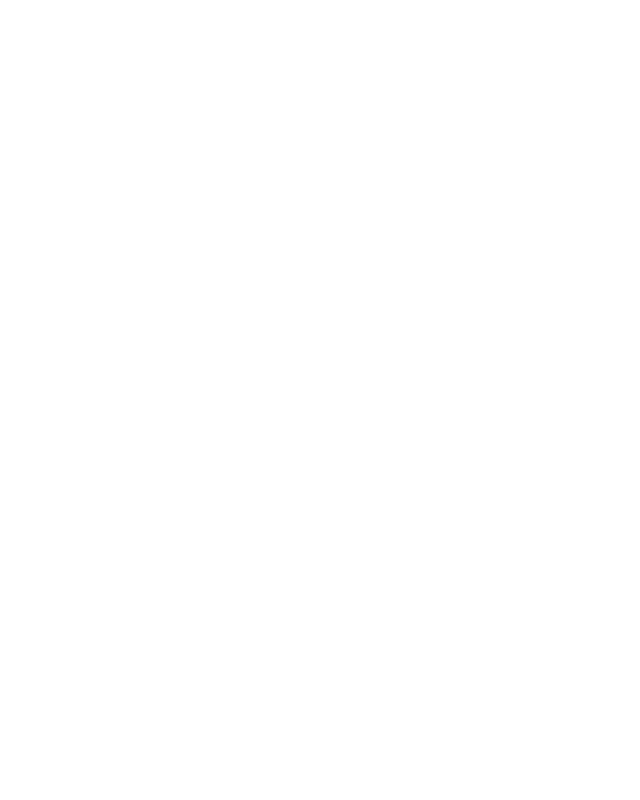
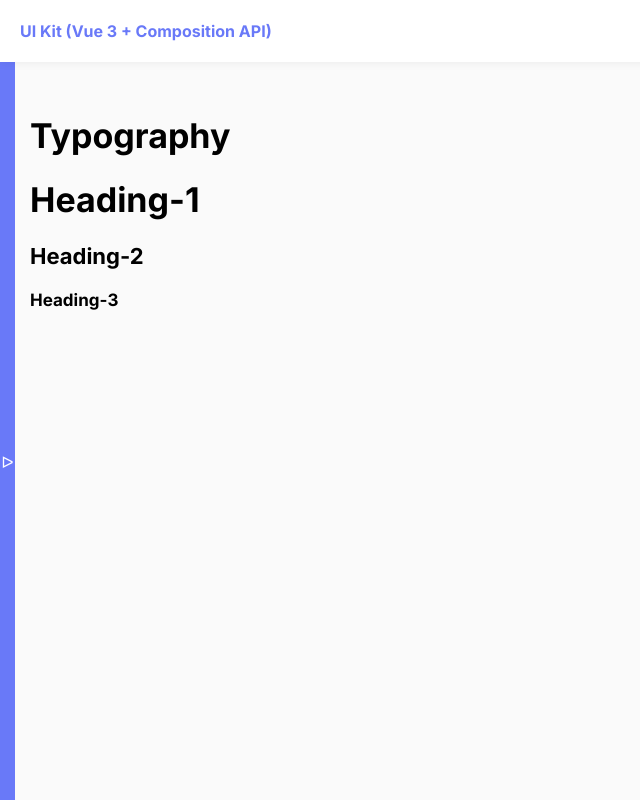
Before and after one commit to benny214/uikit-vue3, a Vue app: page /typography in a window 1280 px wide. Shown: the whole page, without its empty margins (0-640 px from the left). Built offline with nearby package versions, Linux system fonts and the light colour scheme.

Commit message:
создание проетка, настройка роутера

```diff
--- a/index.html
+++ b/index.html
@@ -4,7 +4,7 @@
     <meta charset="UTF-8" />
     <link rel="icon" type="image/svg+xml" href="/vite.svg" />
     <meta name="viewport" content="width=device-width, initial-scale=1.0" />
-    <title>Vite + Vue</title>
+    <link href="https://fonts.googleapis.com/css2?family=Inter:wght@400;700&amp;display=swap" rel="stylesheet">
   </head>
   <body>
     <div id="app"></div>
--- a/src/App.vue
+++ b/src/App.vue
@@ -1,11 +1,57 @@
+<template>
+  <div class="container">
+    <div @click="toggleMenu" :class="['sidebar-toggle', {'sidebar-toggle--opened': isOpenMenu}]">&#5125;</div>
+    <LayoutHeader/>
+    <LayoutSidebar :openSidebar="isOpenMenu"/>
+    <div :class="['content', {'content--full': !isOpenMenu}]">
+      <RouterView />
+    </div>
+  </div>
+</template>
+
 <script setup>
+import LayoutHeader from '@/components/layout/Header.vue'
+import LayoutSidebar from '@/components/layout/Sidebar.vue'
+import { ref } from 'vue'
 
+const isOpenMenu = ref(false)
+
+const toggleMenu = () => {
+  isOpenMenu.value = !isOpenMenu.value
+}
 </script>
 
-<template>
-<div></div>
-</template>
+<style scoped lang="scss">
+@import 'assets/styles/main';
 
-<style scoped lang="scss">
+.content {
+  max-width: 1400px;
+  margin-left: 250px;
+  padding: 30px;
+  transition: .2s;
+  &--full {
+    margin-left: 0;
+  }
+}
 
+.sidebar-toggle {
+  position: fixed;
+  left: 0;
+  width: 15px;
+  background-color: $primary-c;
+  height: 100%;
+  top: 62px;
+  z-index: 1;
+  cursor: pointer;
+  color: #fff;
+  display: flex;
+  align-items: center;
+  justify-content: center;
+}
+
+@media screen and (max-width: 1023px) {
+  .content {
+    margin-left: 0;
+  }
+}
 </style>
--- /dev/null
+++ b/src/assets/styles/common.scss
@@ -0,0 +1,18 @@
+* {
+  box-sizing: border-box;
+  font-size: 16px;
+}
+
+html,
+body {
+  margin: 0;
+  padding: 0;
+  font-family: 'Inter', Arial, sans-serif;
+  font-size: 16px;
+  background-color: $body-bg;
+}
+
+a {
+  text-decoration: none;
+  color: $primary-c;
+}
--- a/src/assets/styles/main.scss
+++ b/src/assets/styles/main.scss
@@ -1 +1,2 @@
 @import './variables.scss';
+@import './common.scss';
--- a/src/assets/styles/variables.scss
+++ b/src/assets/styles/variables.scss
@@ -0,0 +1,4 @@
+$primary-c: #6979F8;
+$primary-c-h: #A5AFFB;
+$cecondary-c: #BE52F2;
+$body-bg: #FAFAFA;
--- /dev/null
+++ b/src/components/layout/Header.vue
@@ -0,0 +1,19 @@
+<template>
+  <header class="header">
+    <router-link to="/">UI Kit (Vue 3 + Composition API)</router-link>
+  </header>
+</template>
+
+<style lang="scss" scoped>
+.header {
+  background-color: #fff;
+  font-weight: bold;
+  padding: 0 20px;
+  box-shadow: 0 0 10px rgba(0, 0, 0, .07);
+  height: 62px;
+  display: flex;
+  align-items: center;
+  z-index: 1;
+  position: relative;
+}
+</style>
--- /dev/null
+++ b/src/components/layout/Sidebar.vue
@@ -0,0 +1,55 @@
+<template>
+  <div :class="['sidebar', {'sidebar--open': openSidebar}]">
+    <router-link
+      class="sidebar__link"
+      v-for="link in links"
+      :key="link.name"
+      :to="link.href">{{ link.name }}</router-link>
+  </div>
+</template>
+<script setup>
+import { ref } from "vue";
+
+const props = defineProps({
+  openSidebar: {
+    type: Boolean,
+    required: true
+  }
+})
+
+const links = ref([
+  { name: "Typography", href: "/typography" },
+  { name: "Button", href: "/button" },
+]);
+</script>
+<style lang="scss" scoped>
+@import '@/assets/styles/main';
+
+.sidebar {
+  left: 0;
+  top: 62px;
+  height: 100%;
+  background-color: #fff;
+  position: fixed;
+  width: 250px;
+  padding: 20px;
+  transition: .2s;
+  box-shadow: 0 0 10px rgba(0,0,0,.07);
+  transform: translateX(-250px);
+  &--open {
+    transform: translateX(0);
+  }
+  &__link {
+    display: block;
+    border-radius: 12px;
+    padding: 10px;
+    border: 2px solid #fff;
+    transition: .2s;
+    font-weight: bold;
+    margin-bottom: 10px;
+    &:hover {
+      border-color: $primary-c-h;
+    }
+  }
+}
+</style>
--- a/src/main.js
+++ b/src/main.js
@@ -1,5 +1,6 @@
 import { createApp } from 'vue'
-import './style.css'
+import './assets/styles/main.scss'
 import App from './App.vue'
+import router from './router'
 
-createApp(App).mount('#app')
+createApp(App).use(router).mount('#app')
--- /dev/null
+++ b/src/router/index.js
@@ -0,0 +1,27 @@
+import { createRouter, createWebHistory } from 'vue-router'
+import Index from '@/views/index.vue'
+import Button from '@/views/Button.vue'
+import Typography from '@/views/Typography.vue'
+
+const router = createRouter({
+  history: createWebHistory(),
+  routes: [
+    {
+      path: '/',
+      name: 'Index',
+      component: Index
+    },
+    {
+      path: '/button',
+      name: 'Buttom',
+      component: Button
+    },
+    {
+      path: '/typography',
+      name: 'Typography',
+      component: Typography
+    },
+  ]
+})
+
+export default router;
--- /dev/null
+++ b/src/views/Button.vue
@@ -0,0 +1,8 @@
+<template>
+  <h1 class="heading-1">Button</h1>
+</template>
+<script setup>
+</script>
+<style lang="scss" scoped>
+
+</style>
--- /dev/null
+++ b/src/views/Index.vue
@@ -0,0 +1,3 @@
+<template>
+  <h1 class="heading-1">Добро пожаловать в UI Kit</h1>
+</template>
--- /dev/null
+++ b/src/views/Typography.vue
@@ -0,0 +1,27 @@
+<template>
+  <h1 class="heading-1">Typography</h1>
+  <h1 class="heading-1">Heading-1</h1>
+  <h2 class="heading-2">Heading-2</h2>
+  <h3 class="heading-3">Heading-3</h3>
+</template>
+<script setup></script>
+<style lang="scss">
+.heading {
+  &-1 {
+    font-size: 34px;
+    font-weight: 600;
+    line-height: 41px;
+  }
+  &-2 {
+    font-size: 22px;
+    font-weight: 600;
+    line-height: 28px;
+  }
+
+  &-3 {
+    font-size: 17px;
+    font-weight: 600;
+    line-height: 22px;
+  }
+}
+</style>
```
